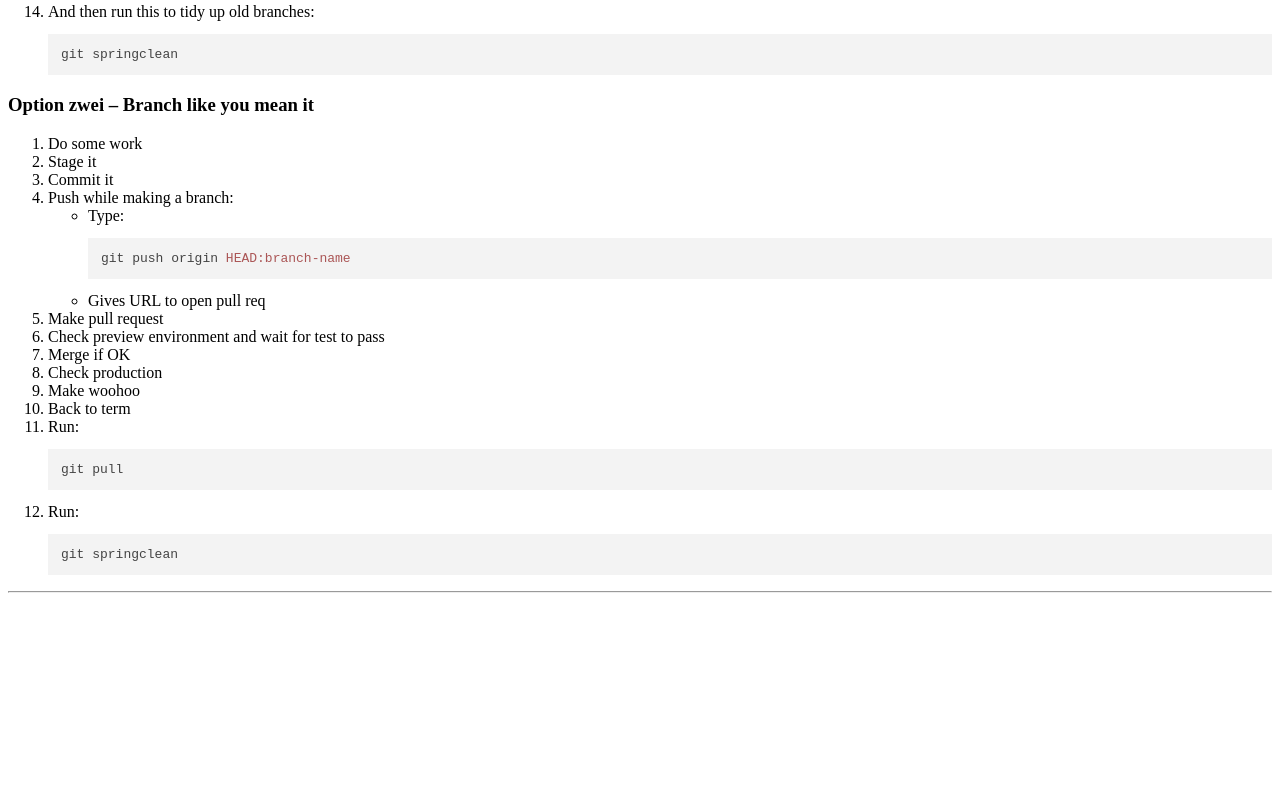
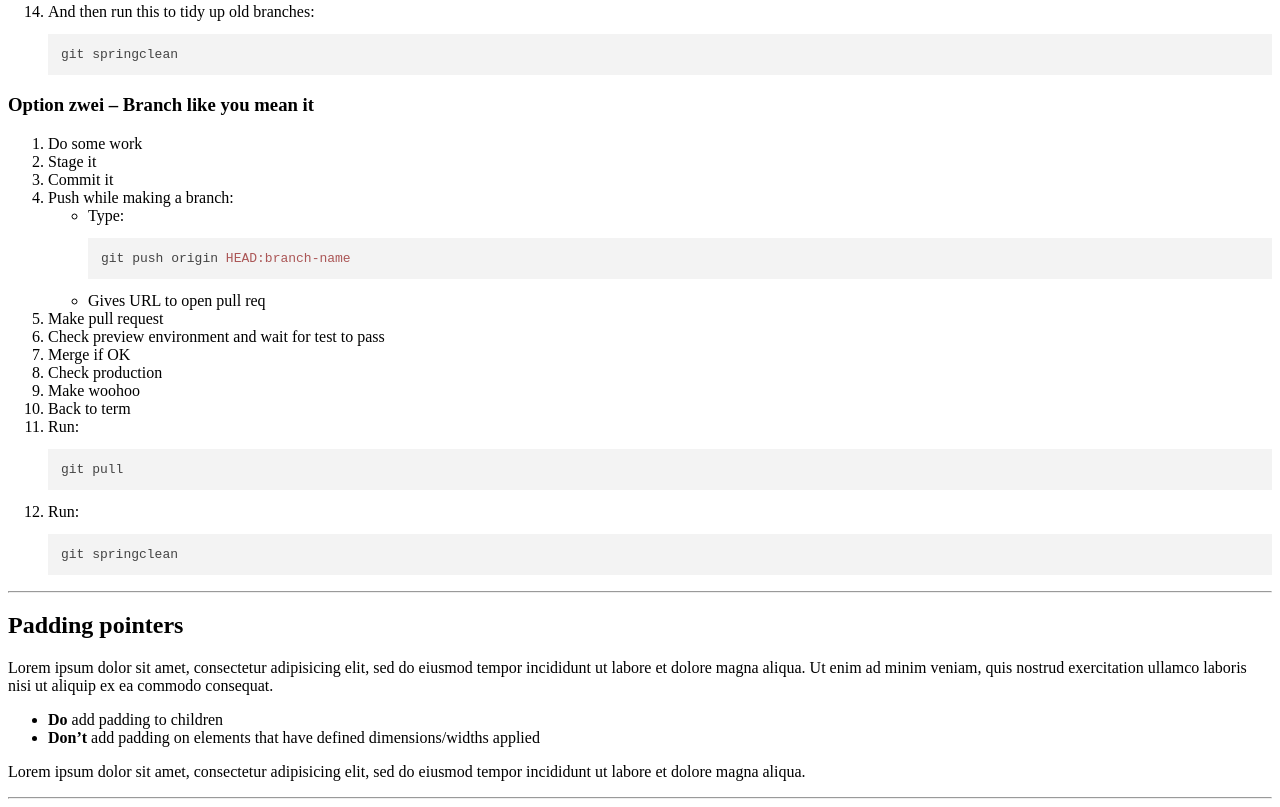
Before and after one commit to adelekyriacou/cheatsheet, a website: page public/index.html in a window 1280 px wide. Shown: the part 702-1509 px from the top of the page. Before the commit the page ends 1303 px from the top, so only its background shows below. Drawn offline with nearby package versions, Linux system fonts and the light colour scheme.

Commit message:
Add ‘Padding pointers’ section

```diff
--- a/public/index.html
+++ b/public/index.html
@@ -70,6 +70,23 @@
         </article>
         <hr>
       </section>
+
+      <section id="Padding_pointers" class="main-section">
+        <header>
+          <h2>Padding pointers</h2>
+        </header>
+        <article>
+          <p>Lorem ipsum dolor sit amet, consectetur adipisicing elit, sed do eiusmod tempor incididunt ut labore et dolore magna aliqua. Ut enim ad minim veniam, quis nostrud exercitation ullamco laboris nisi ut aliquip ex ea commodo consequat.</p>
+          <p>
+            <ul>
+            <li><strong>Do</strong> add padding to children</li>
+            <li><strong>Don’t</strong> add padding on elements that have defined dimensions/widths applied</li>
+            </ul>
+          </p>
+          <p>Lorem ipsum dolor sit amet, consectetur adipisicing elit, sed do eiusmod tempor incididunt ut labore et dolore magna aliqua.</p>
+        </article>
+        <hr>
+      </section>
     <script src="//cdnjs.cloudflare.com/ajax/libs/highlight.js/10.0.3/highlight.min.js"></script>
     <script>hljs.initHighlightingOnLoad();</script>
   </body>
```
